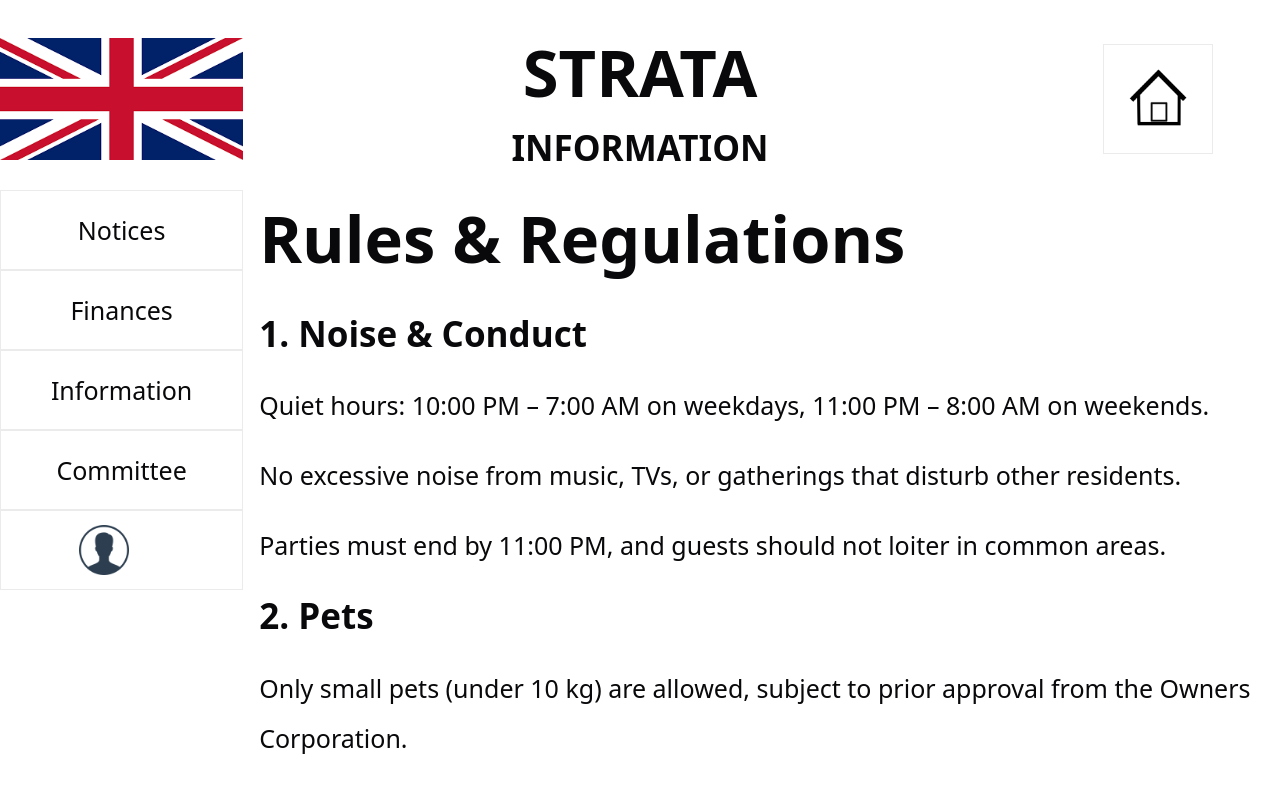
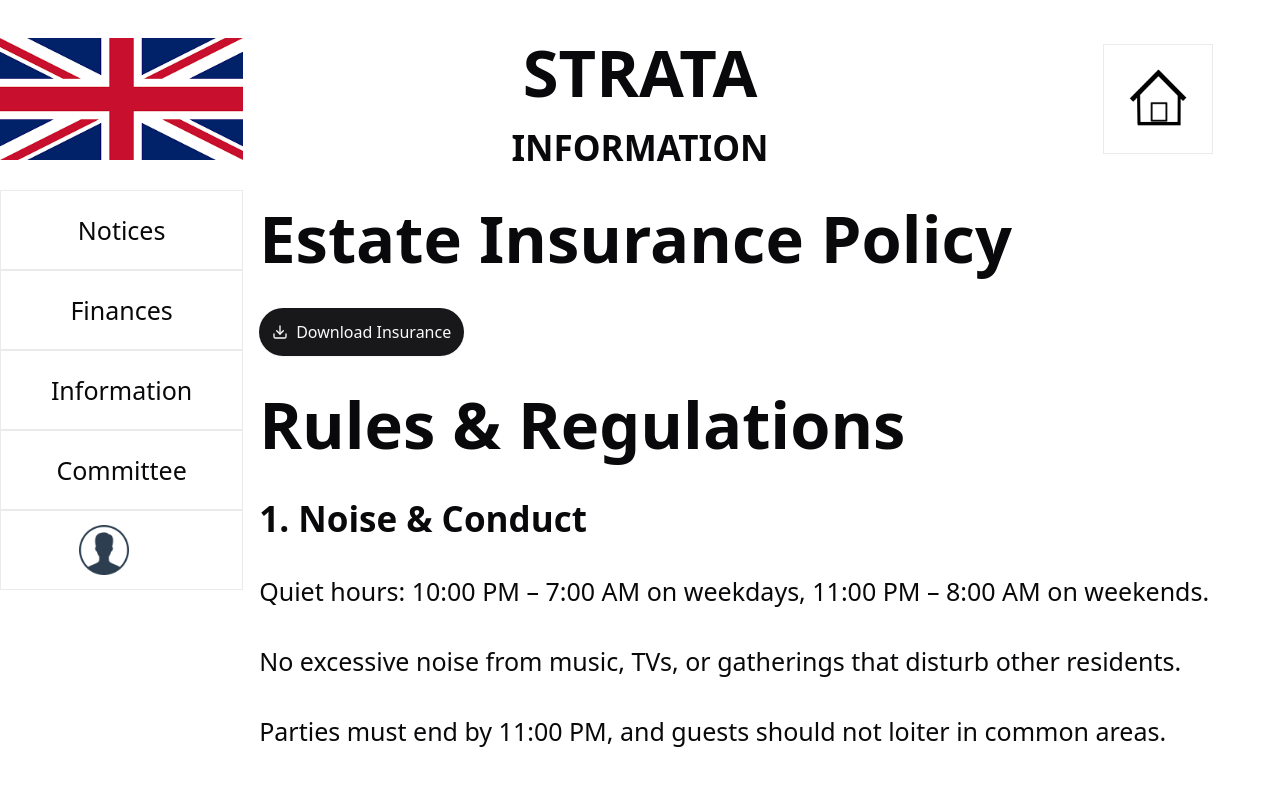
Before and after one commit to 5289saber/owner-corp-dashboard, a Next.js app: page /InfoPage in a window 1280 px wide. Shown: the top 787 px of the page. Built offline with nearby package versions, Linux system fonts and the light colour scheme.

Commit message:
testing middleware geoblocking

```diff
--- a/app/InfoPage/page.tsx
+++ b/app/InfoPage/page.tsx
@@ -2,6 +2,7 @@
 
 import type React from "react"
 import Image from "next/image";
+import { DownloadButton } from "@/components/ui/downloadButton";
 
 
 export default function NoticePage() {
@@ -85,6 +86,14 @@ export default function NoticePage() {
 
 
       <div className="row-span-7 row-start-2 col-span-4 col-start-2 place-items-start space-y-5">
+
+        <h1>Estate Insurance Policy</h1>
+        <DownloadButton
+          filePath="home-insurance-pds.pdf"
+          label="Download Insurance"
+        >
+        </DownloadButton>
+
         <h1>Rules & Regulations</h1>
 
         <h2>1. Noise & Conduct</h2>
--- /dev/null
+++ b/components/ui/downloadButton.tsx
@@ -0,0 +1,24 @@
+import { Button } from "@/components/ui/button";
+import { Download } from 'lucide-react';
+import { ReactNode } from 'react';
+
+interface DownloadButtonProps {
+  filePath: string;
+  label: string;
+  children?: ReactNode; // Add this line to accept children
+}
+
+export function DownloadButton({ filePath, label, children }: DownloadButtonProps) {
+  // Extract filename from path for the download attribute
+  const fileName = filePath.split('/').pop();
+
+  return (
+    <Button asChild className="flex items-center gap-2 light:invert">
+      <a href={filePath} download={fileName}>
+        <Download size={16} />
+        {label}
+        {children} {/* Render children if provided */}
+      </a>
+    </Button>
+  );
+}
--- a/middleware.ts
+++ b/middleware.ts
@@ -1,11 +1,15 @@
-import { NextFetchEvent, NextRequest, NextResponse } from "next/server";
+import { NextRequest, NextResponse } from "next/server";
 
-export default function middleware(req: NextRequest, event: NextFetchEvent) {
-    if(req.nextUrl.pathname === "/DashboardPage") {
-        event.waitUntil((async () => {
-            console.log("middleware function");
-        })());
-    }
+export const config = {
+  matcher: ["/app/:path*"], // Apply only to these routes
+};
 
-    return NextResponse.next();
+export function middleware(req: NextRequest) {
+  const state = req.headers.get("x-vercel-ip-country-subdivision") || "Unknown";
+
+  if (state !== "New South Wales") {
+    return NextResponse.redirect(new URL("/restricted", req.url));
+  }
+
+  return NextResponse.next(); // Allow request to proceed
 }
```
Also changed, not shown: 1 other file (tests, documents, lock files or other folders).
